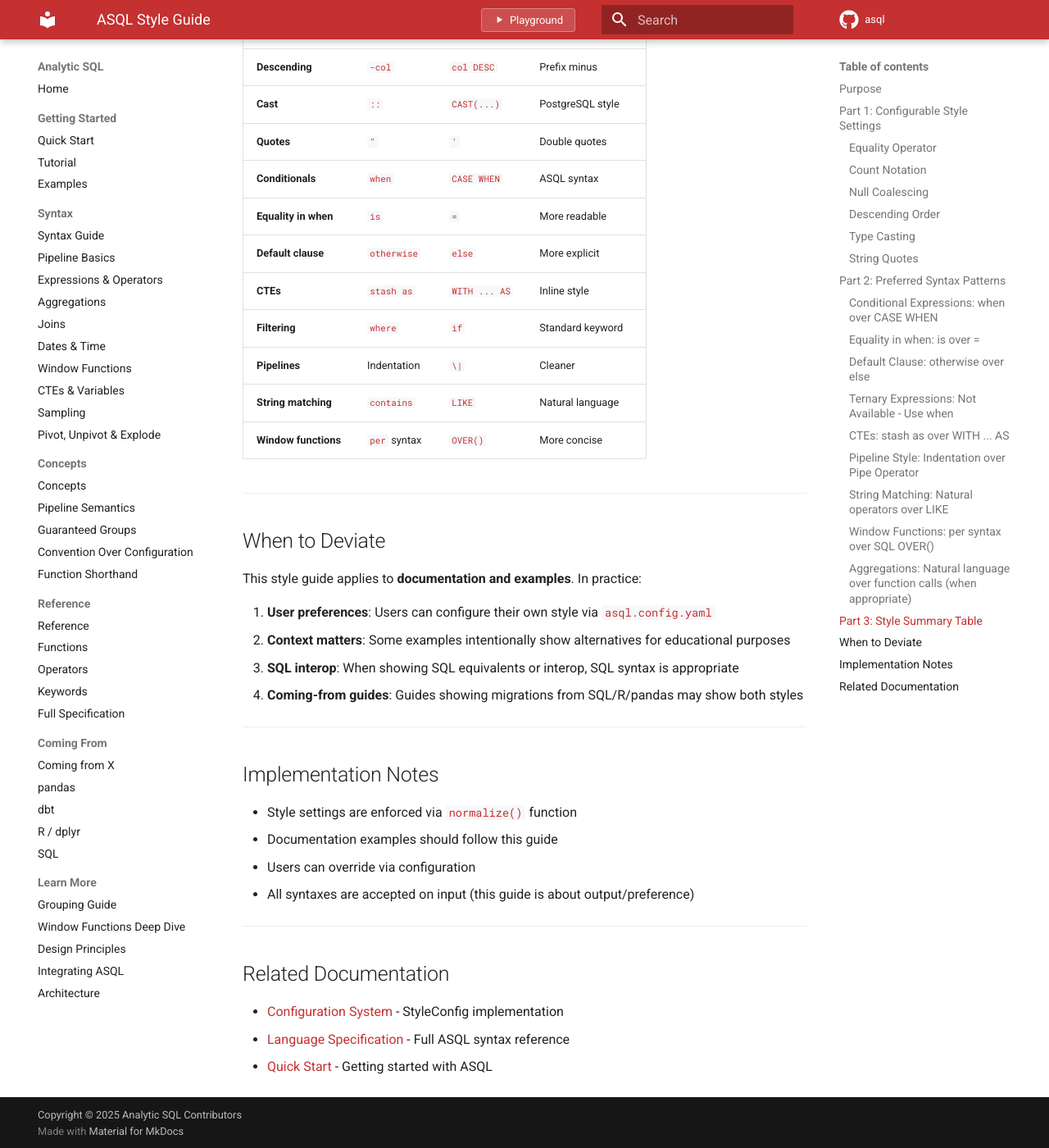
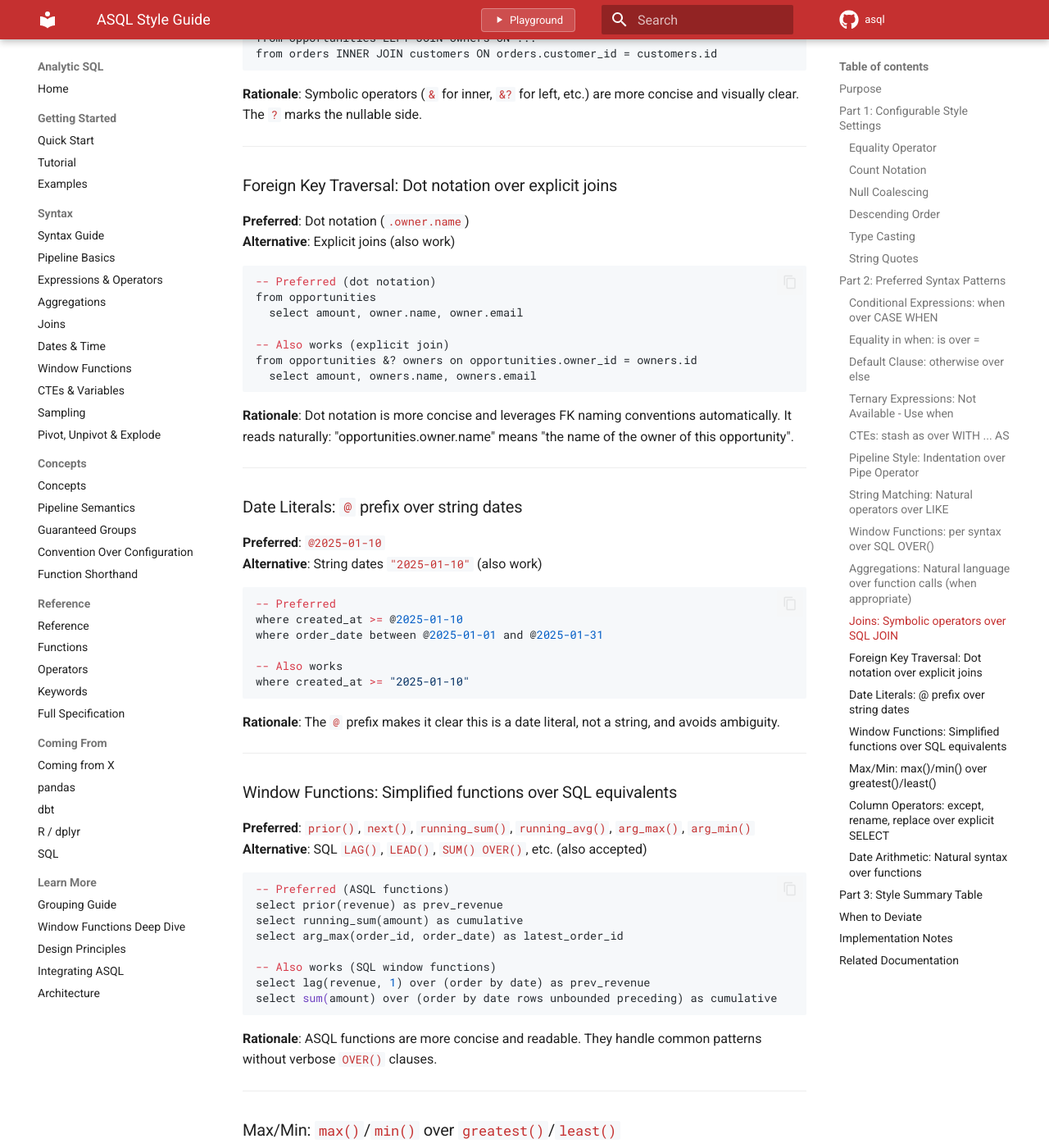
Before and after one commit to davefowler/asql, an MkDocs documentation site: the page built from docs/style_guide.md, in a window 1280 px wide and 1400 px high, scrolled down 7421 px. Shown: the whole window at 82% size. Built offline with MkDocs 1.6.1 and Material for MkDocs 9.7.7, drawn with Linux system fonts in a browser that asks for light colours; nearby versions of some CDN libraries; comment, search, counter and statistics services are not loaded; some of the changed text lies outside the part shown.

Commit message:
feeling good about style guide

````diff
--- a/docs/style_guide.md
+++ b/docs/style_guide.md
@@ -339,6 +339,144 @@ group by region ( sum(revenue) as total_revenue )
 
 ---
 
+### Joins: Symbolic operators over SQL `JOIN`
+
+**Preferred**: `&`, `&?`, `?&`, `*` operators
+**Alternative**: SQL `JOIN` syntax (also accepted)
+
+```asql
+-- Preferred (ASQL operators)
+from opportunities &? owners
+from orders & customers on orders.customer_id = customers.id
+
+-- Also works (SQL style)
+from opportunities LEFT JOIN owners ON ...
+from orders INNER JOIN customers ON orders.customer_id = customers.id
+```
+
+**Rationale**: Symbolic operators (`&` for inner, `&?` for left, etc.) are more concise and visually clear. The `?` marks the nullable side.
+
+---
+
+### Foreign Key Traversal: Dot notation over explicit joins
+
+**Preferred**: Dot notation (`.owner.name`)
+**Alternative**: Explicit joins (also work)
+
+```asql
+-- Preferred (dot notation)
+from opportunities
+  select amount, owner.name, owner.email
+
+-- Also works (explicit join)
+from opportunities &? owners on opportunities.owner_id = owners.id
+  select amount, owners.name, owners.email
+```
+
+**Rationale**: Dot notation is more concise and leverages FK naming conventions automatically. It reads naturally: "opportunities.owner.name" means "the name of the owner of this opportunity".
+
+---
+
+### Date Literals: `@` prefix over string dates
+
+**Preferred**: `@2025-01-10`
+**Alternative**: String dates `"2025-01-10"` (also work)
+
+```asql
+-- Preferred
+where created_at >= @2025-01-10
+where order_date between @2025-01-01 and @2025-01-31
+
+-- Also works
+where created_at >= "2025-01-10"
+```
+
+**Rationale**: The `@` prefix makes it clear this is a date literal, not a string, and avoids ambiguity.
+
+---
+
+### Window Functions: Simplified functions over SQL equivalents
+
+**Preferred**: `prior()`, `next()`, `running_sum()`, `running_avg()`, `arg_max()`, `arg_min()`
+**Alternative**: SQL `LAG()`, `LEAD()`, `SUM() OVER()`, etc. (also accepted)
+
+```asql
+-- Preferred (ASQL functions)
+select prior(revenue) as prev_revenue
+select running_sum(amount) as cumulative
+select arg_max(order_id, order_date) as latest_order_id
+
+-- Also works (SQL window functions)
+select lag(revenue, 1) over (order by date) as prev_revenue
+select sum(amount) over (order by date rows unbounded preceding) as cumulative
+```
+
+**Rationale**: ASQL functions are more concise and readable. They handle common patterns without verbose `OVER()` clauses.
+
+---
+
+### Max/Min: `max()`/`min()` over `greatest()`/`least()`
+
+**Preferred**: `max()`, `min()` for multiple values
+**Alternative**: `greatest()`, `least()` (SQL style, also accepted)
+
+```asql
+-- Preferred
+select max(price1, price2, price3) as highest_price
+select min(start_date, end_date) as earliest_date
+
+-- Also works (SQL style)
+select greatest(price1, price2, price3) as highest_price
+select least(start_date, end_date) as earliest_date
+```
+
+**Rationale**: `max()` and `min()` are more intuitive and consistent with aggregation functions.
+
+---
+
+### Column Operators: `except`, `rename`, `replace` over explicit SELECT
+
+**Preferred**: Column operators
+**Alternative**: Explicit SELECT lists (also work)
+
+```asql
+-- Preferred (column operators)
+from users
+  except password, ssn
+  rename id as user_id
+  replace name with upper(name)
+
+-- Also works (explicit SELECT)
+from users
+  select id as user_id, upper(name) as name, email, ...
+```
+
+**Rationale**: Column operators are more concise and work well with `select *`. They're especially useful when you want most columns with a few modifications.
+
+**Note**: `except` requires dialect support (BigQuery, Snowflake, DuckDB). For unsupported dialects, explicit SELECT is necessary.
+
+---
+
+### Date Arithmetic: Natural syntax over functions
+
+**Preferred**: `date + 7 days`, `date - 1 month`
+**Alternative**: `DATEADD()`, `INTERVAL` (SQL style, also accepted)
+
+```asql
+-- Preferred
+where created_at >= 7 days ago
+where delivery_date = order_date + 3 days
+select order_date + 1 month as next_month
+
+-- Also works (SQL style)
+where created_at >= CURRENT_DATE - INTERVAL '7 days'
+where delivery_date = DATEADD(day, 3, order_date)
+```
+
+**Rationale**: Natural date arithmetic reads better: "7 days ago" vs "CURRENT_DATE - INTERVAL '7 days'". It's also dialect-portable.
+
+---
+
 ## Part 3: Style Summary Table
 
 | Category | Preferred | Alternative | Notes |
@@ -357,6 +495,13 @@ group by region ( sum(revenue) as total_revenue )
 | **Pipelines** | Indentation | `\|` | Cleaner |
 | **String matching** | `contains` | `LIKE` | Natural language |
 | **Window functions** | `per` syntax | `OVER()` | More concise |
+| **Joins** | `&`, `&?` operators | `JOIN` | More concise |
+| **FK traversal** | `.owner.name` | Explicit joins | Leverages conventions |
+| **Date literals** | `@2025-01-10` | `"2025-01-10"` | Clearer type |
+| **Window helpers** | `prior()`, `running_sum()` | `LAG()`, `SUM() OVER()` | More concise |
+| **Max/Min** | `max()`, `min()` | `greatest()`, `least()` | More intuitive |
+| **Column ops** | `except`, `rename` | Explicit SELECT | More concise |
+| **Date arithmetic** | `+ 7 days` | `DATEADD()`, `INTERVAL` | More readable |
 
 ---
 
````
Also changed, not shown: ai_notes/style_analysis.md (added, +206 -0 lines).
